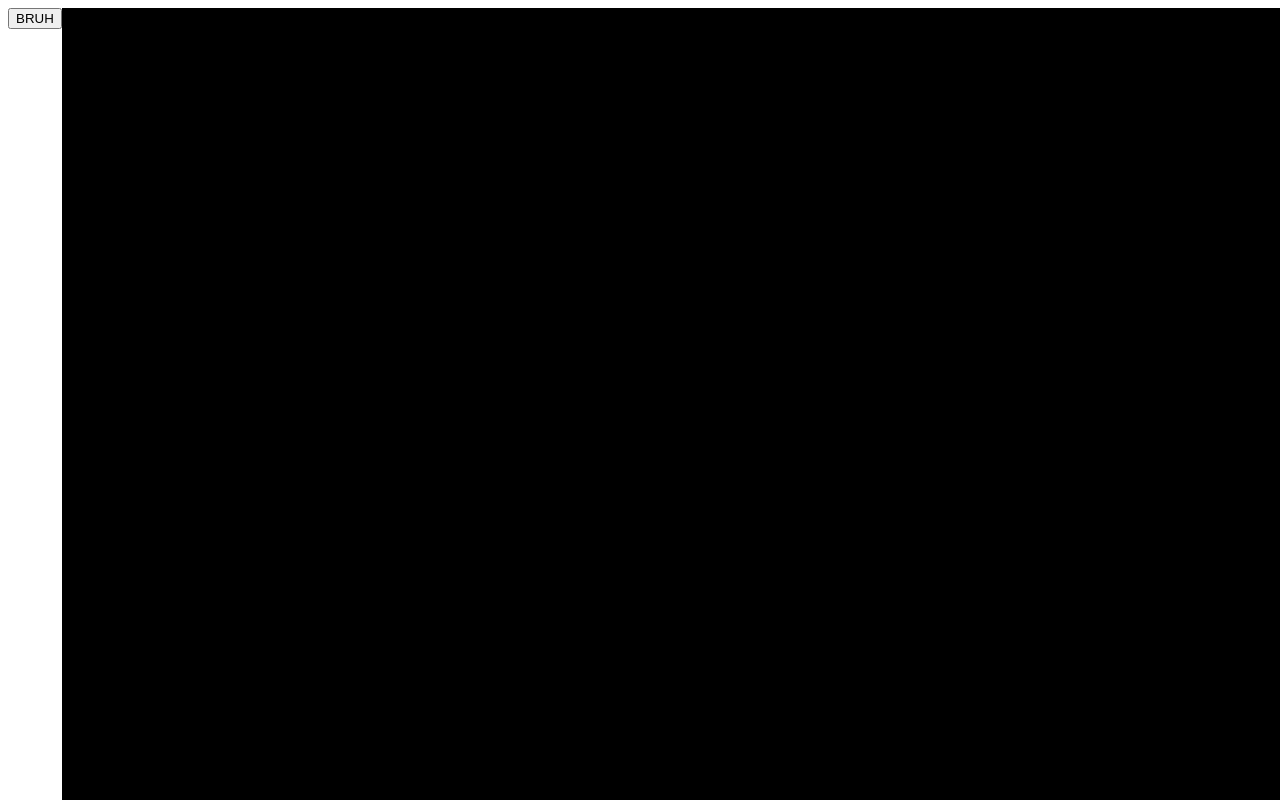
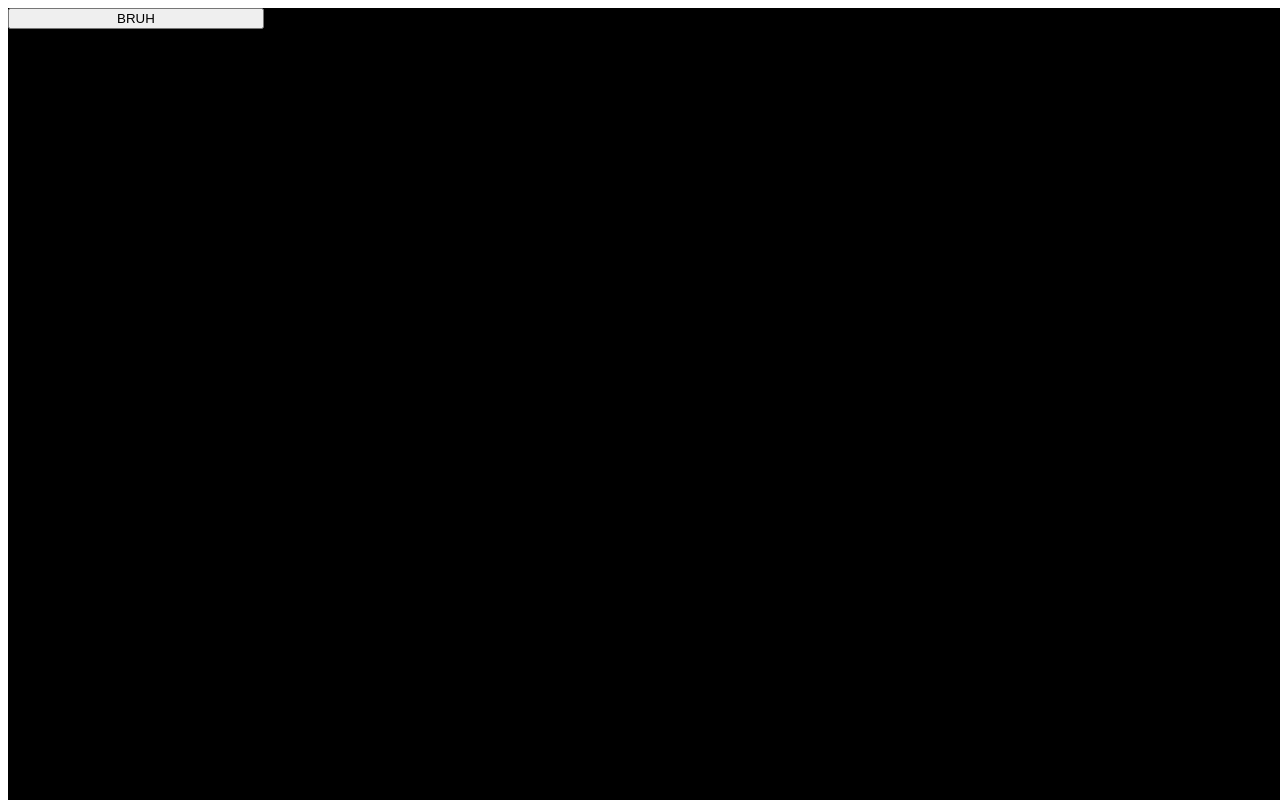
Before and after one commit to Jacob-I-Guess/Jacob-I-Guess.github.io, a plain HTML site: page index.html in a window 1280 px wide. Drawn offline with Linux system fonts and the light colour scheme.

Commit message:
Add files via upload

```diff
--- a/index.html
+++ b/index.html
@@ -6,10 +6,13 @@
 
     </head>
     <body>
-
-        <button type="button" onclick="opacityChange()" id="buttonmain">BRUH</button>
-        <img src="bababooey.png" id="cover">
-        <img src="lololol.gif" id="thermal">
+        <div id="divmain">
+        <div id="divbutton"><button type="button" onclick="opacityChange()" id="buttonmain">BRUH</button></div>
+        <div id="divcontent">
+                <img src="bababooey.png" id="cover">
+                <img src="lololol.gif" id="thermal">
+            </div>
+        </div>
     <script>
 
         function opacityChange() {
--- a/main.css
+++ b/main.css
@@ -3,8 +3,7 @@
     height: 100%;
     width: 100%;
     z-index: 1;
-    float: left;
-    position: absolute;
+    position: fixed;
 
 
 }
@@ -14,14 +13,32 @@
     opacity: 50;
     height: 100%;
     width: 100%;
-    float: left;
-    position: absolute;
+    position: fixed;
     opacity: 100%;
+    transition: opacity 5s;
 }
 
 
 #buttonmain {
-    position: absolute
-    z-index: 3
+    position: fixed;
+    margin-left: auto;
+    margin-right: auto;
+    width: 20%;
 
 }
+
+#divbutton {
+    margin-left: auto;
+    margin-right: auto;
+    margin-top: auto;
+    margin-bottom: auto;
+    width: 20%;
+    height: 100%;
+    z-index: 4;
+    position: fixed;
+}
+
+#divcontent {
+    margin: auto;
+
+}
```
